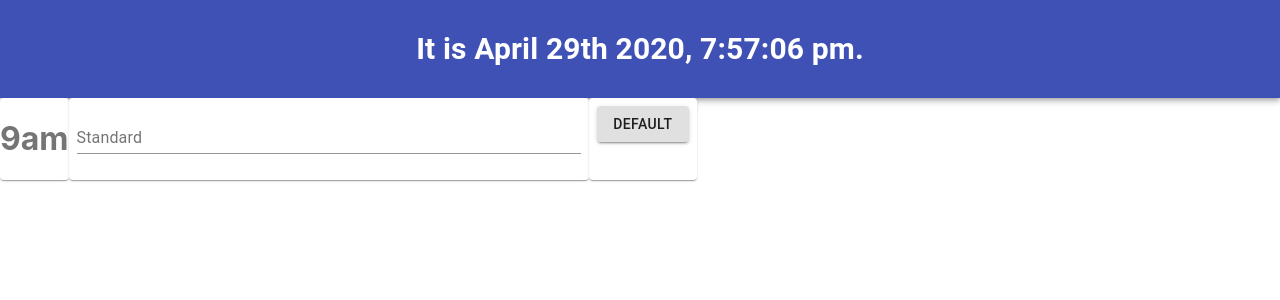
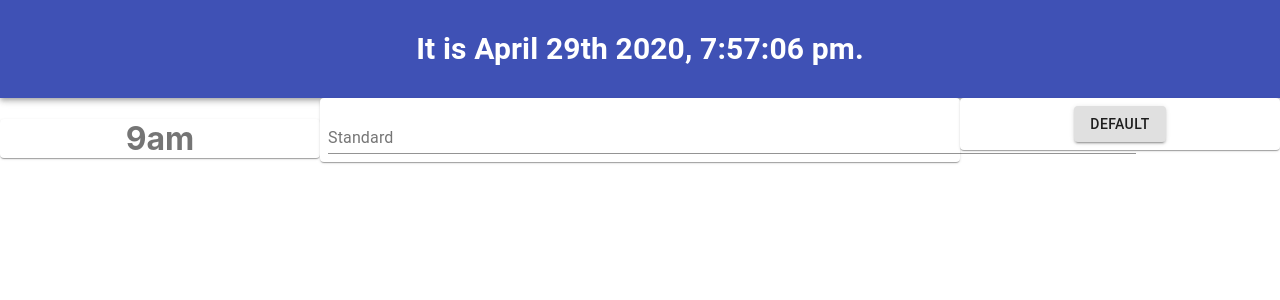
Before and after one commit to Haplescent/react-cal, a React (Create React App) app: page / in a window 1280 px wide. Shown: the top 300 px of the page. Built offline with nearby package versions, Linux system fonts and the light colour scheme.

Commit message:
saving before turning CenteredGrid() functional component to class component

```diff
--- a/src/components/Grid.js
+++ b/src/components/Grid.js
@@ -21,21 +21,25 @@ export default function CenteredGrid() {
 
   return (
     <div className={classes.root}>
-      <Grid container spacing={5}>
         <Grid
+          container spacing={0}
           container={true}
           item
           direction={"row"}
           justify={"flex-start"}
-          xs={12}
         >
-          <Paper className={classes.paper}>
-            <h1>9am</h1>
-          </Paper>
-          <Paper className={classes.paper}>{BasicTextFields()}</Paper>
-          <Paper className={classes.paper}>{ContainedButtons()}</Paper>
+          <Grid item xs={3}>
+            <Paper className={classes.paper}>
+              <h1>9am</h1>
+            </Paper>
+          </Grid>
+          <Grid item xs={6}>
+            <Paper Paper className={classes.paper}>{BasicTextFields()}</Paper>
+          </Grid>
+          <Grid item xs={3}>
+            <Paper className={classes.paper}>{ContainedButtons()}</Paper>
+          </Grid>
         </Grid>
-      </Grid>
     </div>
   );
 }
--- a/src/components/Textfield.js
+++ b/src/components/Textfield.js
@@ -6,7 +6,7 @@ const useStyles = makeStyles((theme) => ({
   root: {
     "& > *": {
       margin: theme.spacing(1),
-      width: "50ch",
+      width: "80ch",
     },
   },
 }));
```
